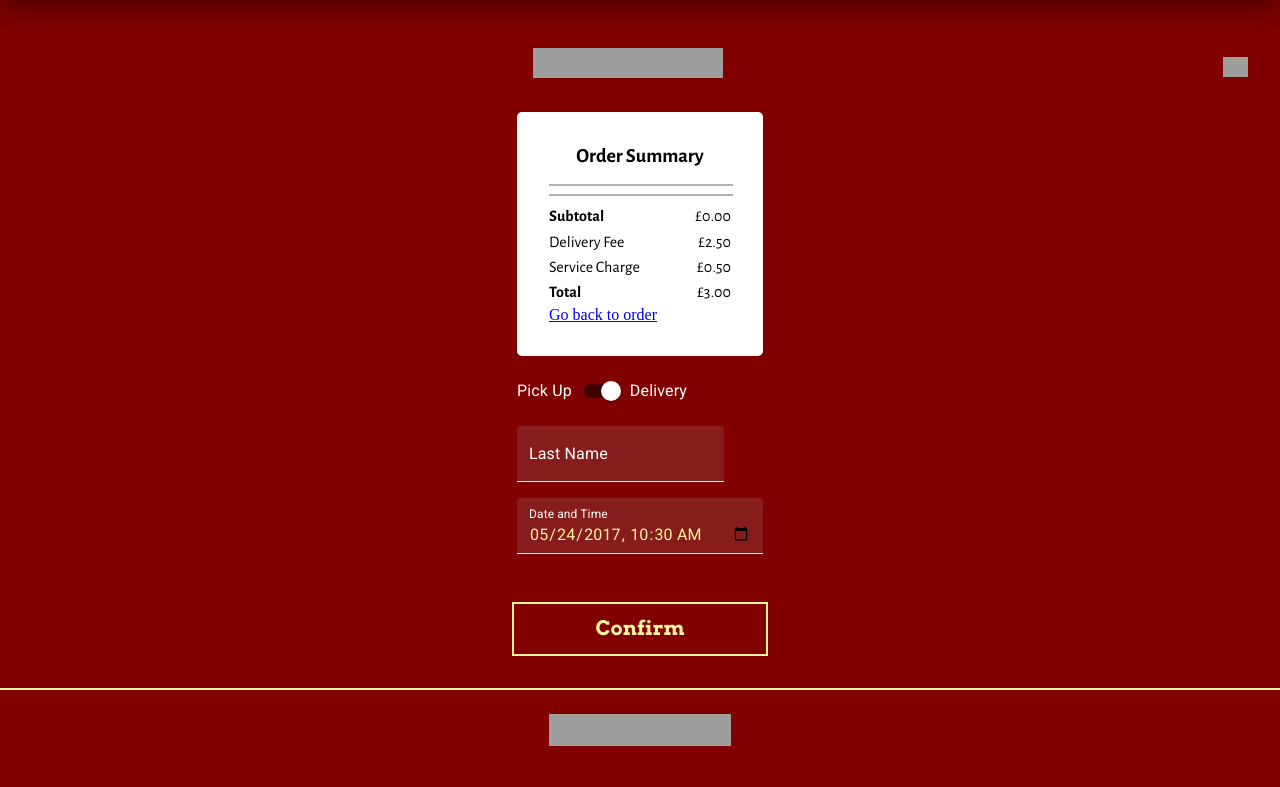
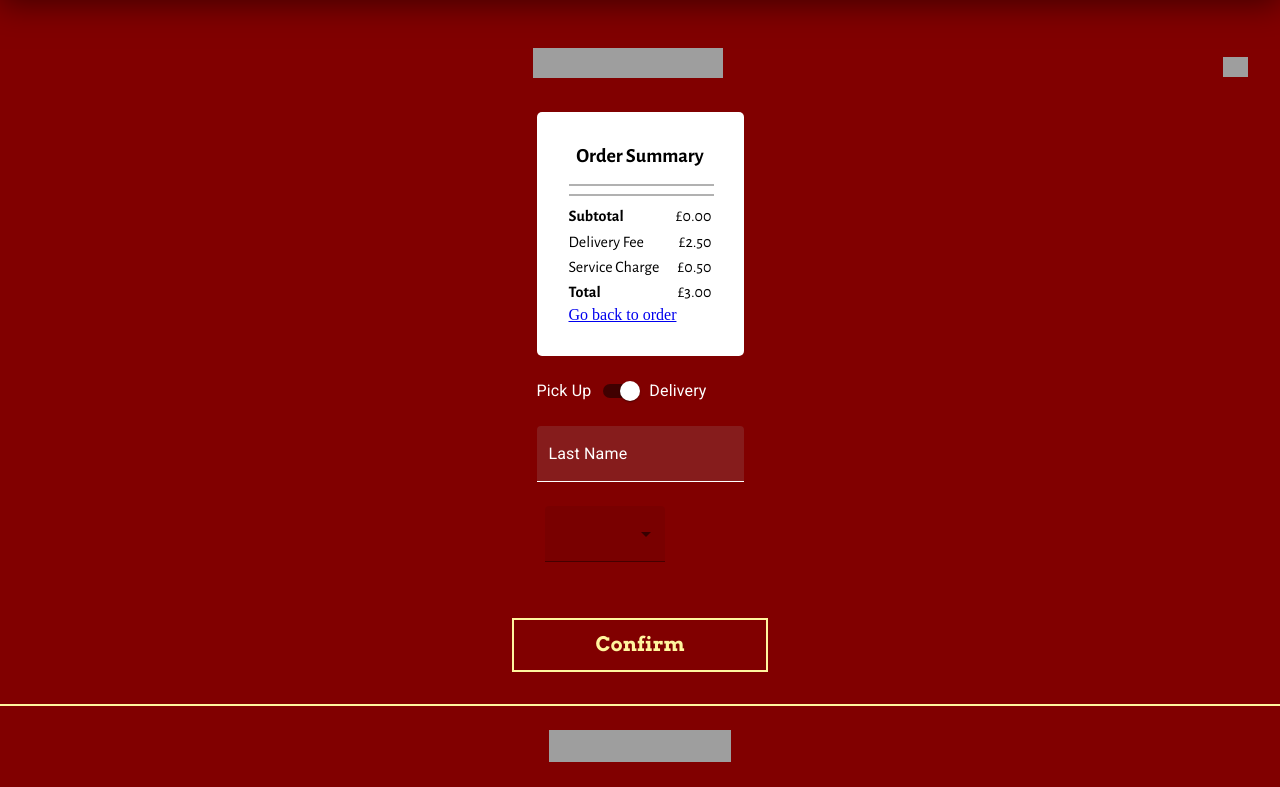
Before and after one commit to Techoplite/Doe-s-Pizza, a Next.js app: page /checkout in a window 1280 px wide. Shown: the top 787 px of the page. Built offline with nearby package versions, Linux system fonts and the light colour scheme; grey boxes are pictures that could not be loaded; a web font is replaced by a local one.

Commit message:
Add successful checkout dialog and redirect to landing

```diff
--- a/pages/checkout/index.tsx
+++ b/pages/checkout/index.tsx
@@ -1,4 +1,4 @@
-import React from 'react'
+import React, { useState } from 'react'
 import Navbar from '../components/Navbar'
 import styles from "../../styles/Checkout.module.scss";
 import Footer from '../components/Footer';
@@ -7,20 +7,44 @@ import { store } from '../redux/store'
 import { Provider } from 'react-redux'
 import Link from 'next/link'
 import OrderSummary from '../components/OrderSummary';
+import { useAppSelector } from '../redux/hooks';
+import AlertDialog from '../components/AlertDialog'
+import { yellow } from '@mui/material/colors';
+import { styled } from '@mui/material/styles';
+
+const StyledDialog = styled(AlertDialog)({
+  '& .MuiDialog-paper': {
+    backgroundColor: yellow[200]
+  }
+});
 
 
 
-export default function LogIn() {
+export default function CheckOut() {
+  const [openDialog, setOpenDialog] = useState(false)
+  const orderDetails = useAppSelector(state => state.order.details)
+  const getOrderInfo = () => {
+    return orderDetails.isDelivery ?
+      `Your food will be with you by ${orderDetails.time}` :
+      `Your food will be ready to be picked up by ${orderDetails.time}`
+  }
   return (
     <Provider store={store}>
       <div className={styles['container']}>
+        <StyledDialog
+          openDialog={openDialog}
+          setOpenDialog={setOpenDialog}
+          title="Order Placed"
+          message={`Yor order has been submitted. ${getOrderInfo()}`}
+          successRedirect='/'
+        />
         <Navbar />
         <div className={styles['main-content']}>
-                   <OrderSummary/>
+          <OrderSummary />
         </div>
         <Link href="/checkout" passHref >
           <div className={styles['btn']}>
-                        <DefaultBtn label="Confirm" />
+            <DefaultBtn label="Confirm" handler={() => setOpenDialog(true)} />
           </div>
         </Link>
         <div className={styles['footer-wrapper']}>
--- a/pages/components/OrderDetails.tsx
+++ b/pages/components/OrderDetails.tsx
@@ -3,12 +3,16 @@ import { yellow } from '@mui/material/colors';
 import { styled } from '@mui/material/styles';
 import TextField from '@mui/material/TextField';
 import styles from "../../styles/AuthForms.module.scss";
-import Switch, { SwitchProps } from '@mui/material/Switch';
+import Switch from '@mui/material/Switch';
 import Typography from '@mui/material/Typography';
 import { useAppDispatch, useAppSelector } from '../redux/hooks';
 import { setDetails } from '../redux/order/orderSlice';
+import Select, { SelectChangeEvent } from '@mui/material/Select';
+import FormControl from '@mui/material/FormControl';
+import MenuItem from '@mui/material/MenuItem';
+import { times } from '../../utils/constants';
 
-
+const CustomSelect = styled(Select)({})
 
 const TextInput = styled(TextField)({
   '& .MuiFilledInput-root': {
@@ -79,6 +83,15 @@ export default function OrderDetails() {
     }
     dispatch(setDetails(details))
   }
+  const handleSelectChange = (event: SelectChangeEvent<string>) => {
+    const value = event.target.value;
+    const details = {
+      ...orderDetails,
+      time: value
+    }
+    dispatch(setDetails(details))
+  }
+
   return (
     <>
       <div className={styles['wrapper']}>
@@ -100,14 +113,19 @@ export default function OrderDetails() {
         />
       </div>
       <div className={styles['input']}>
-        <TextInput
-          id="dateTime"
-          label="Date and Time"
-          variant="filled"
-          type="datetime-local"
-          defaultValue="2017-05-24T10:30"
-          onChange={handleChange}
-        />
+        <FormControl variant="filled" sx={{ m: 1, minWidth: 120 }}>
+          <CustomSelect
+            labelId="Time"
+            id="time"
+            value={orderDetails.time}
+            label="Age"
+            onChange={handleSelectChange}
+          >
+            {times.map(time => {
+              return <MenuItem value={time} key={time}>{time}</MenuItem>
+            })}
+          </CustomSelect>
+        </FormControl>
       </div>
     </>
   )
--- a/pages/redux/order/orderSlice.ts
+++ b/pages/redux/order/orderSlice.ts
@@ -4,7 +4,7 @@ import type { RootState } from "../store";
 interface OrderDetails
   {
     lastName: string;
-    dateTime: string;
+    time: string;
     isDelivery: boolean;
     address: string | null;
   }
@@ -23,7 +23,7 @@ const initialState: OrderState = {
   items: [],
   details: {
     lastName: "",
-    dateTime: "",
+    time: "",
     isDelivery: true,
     address: null,
   },
--- /dev/null
+++ b/utils/constants.ts
@@ -0,0 +1,27 @@
+export const times = [
+  "11am",
+  "11.30am",
+  "12pm",
+  "12.30pm",
+  "1pm",
+  "1.30pm",
+  "2pm",
+  "2.30pm",
+  "3pm",
+  "3.30pm",
+  "4pm",
+  "4.30pm",
+  "5pm",
+  "5.30pm",
+  "6pm",
+  "6.30pm",
+  "7pm",
+  "7.30pm",
+  "8pm",
+  "8.30pm",
+  "9pm",
+  "9.30pm",
+  "10pm",
+  "10.30pm",
+  "11pm",
+];
```
Also changed, not shown: pages/components/OrderSummary.tsx (+6 -3 lines). Lines whose indentation alone changed are shown as unchanged.
